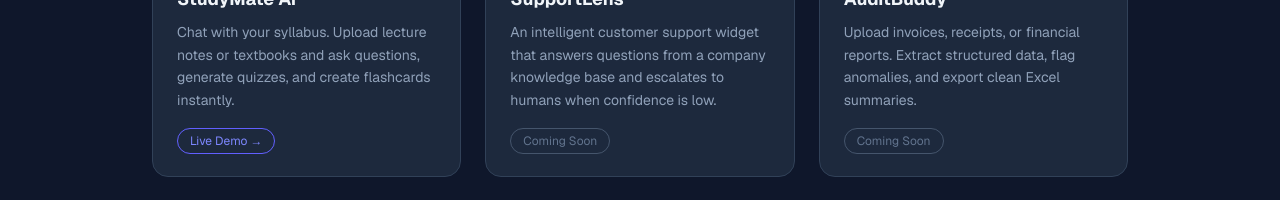
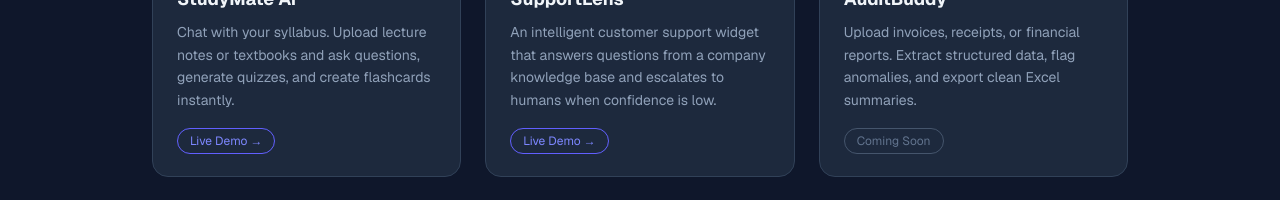
Before and after one commit to DataBuster204/portfolio, a Next.js app: page / in a window 1280 px wide. Shown: the part 1800-2000 px from the top of the page. Built offline with nearby package versions, Linux system fonts and the light colour scheme.

Commit message:
Add SupportLens live demo link

```diff
--- a/app/page.tsx
+++ b/app/page.tsx
@@ -20,7 +20,7 @@
     vertical: "SMB Support",
     week: "Week 5",
     accent: "bg-emerald-500",
-    link: null,
+    link: "https://supportlens-h8qqiopqkjeqcfzt3dsdmf.streamlit.app",
   },
   {
     title: "AuditBuddy",
```
